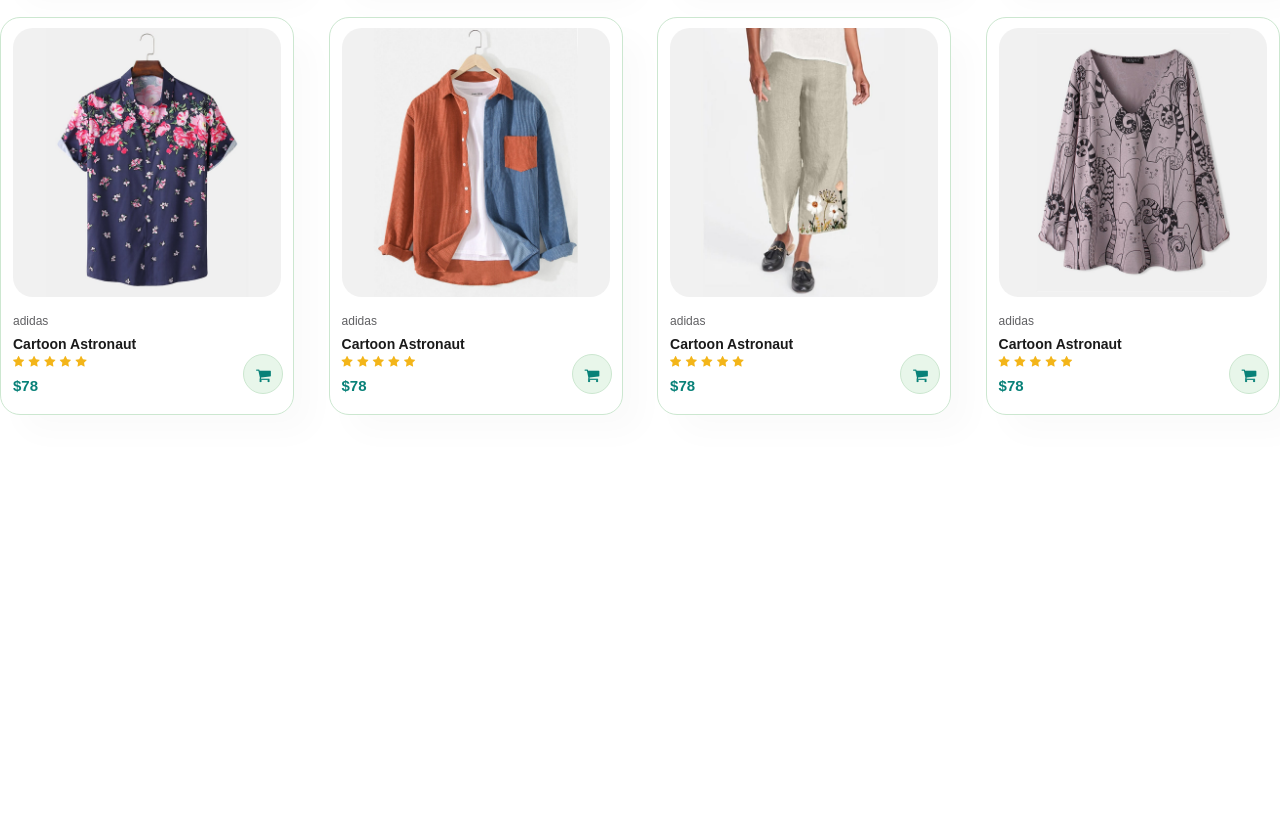
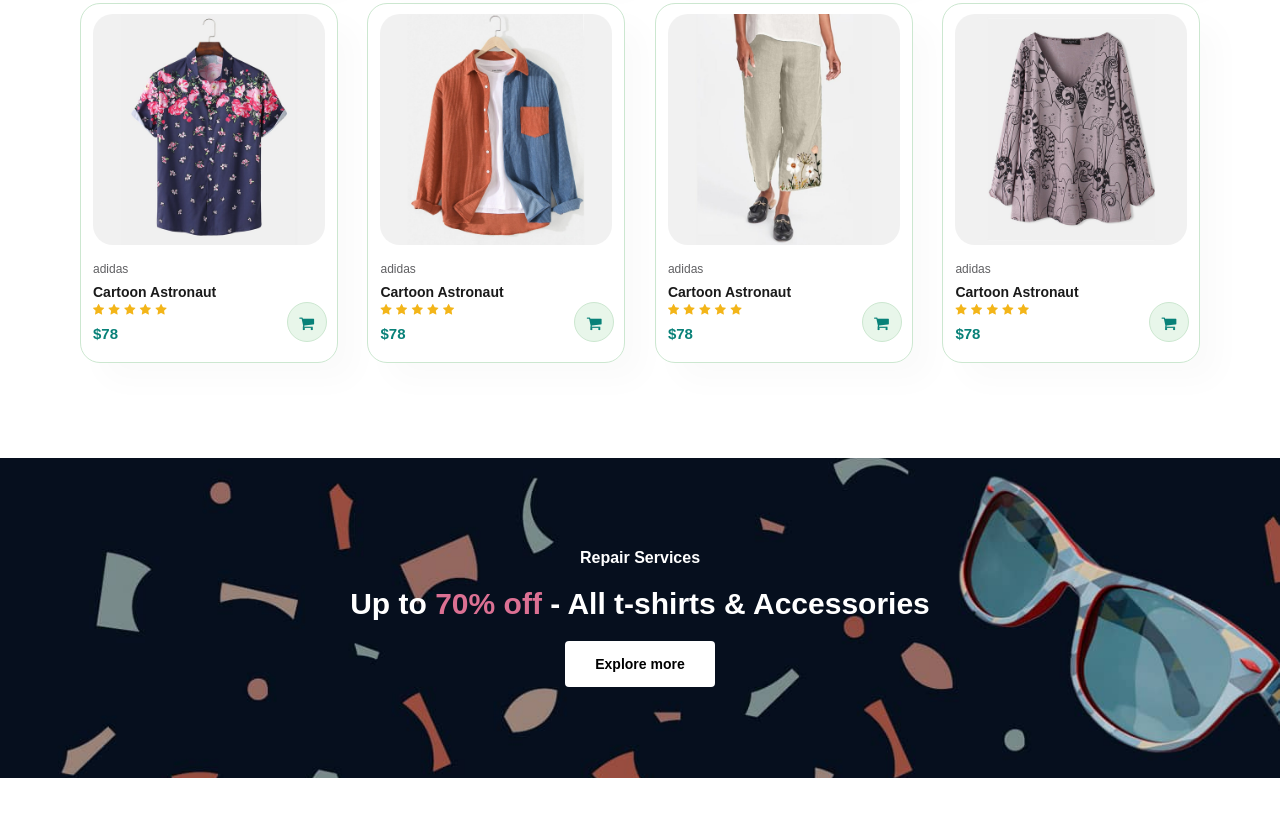
Before and after one commit to maxwelbarno/e-commerce-frontend, a plain HTML site: page index.html in a window 1280 px wide. Shown: the part 1904-2720 px from the top of the page. Before the commit the page ends 2391 px from the top, so only its background shows below. Drawn offline with Linux system fonts and the light colour scheme.

Commit message:
Add Banner
- fix section tag error

```diff
--- a/index.html
+++ b/index.html
@@ -55,7 +55,7 @@
         <h6>F24/7 Support</h6>
       </div>
     </section>
-    <section1 id="product" class="section-p1">
+    <section id="product" class="section-p1">
       <h2>Featured Products</h2>
       <p>Summer Collection New Modern Design</p>
       <div class="product-container">
@@ -189,6 +189,11 @@
         </div>
       </div>
     </section>
+    <section id="banner" class="section-m1">
+      <h4>Repair Services</h4>
+      <h2>Up to <span>70% off </span> - All t-shirts & Accessories</h2>
+      <button class="normal">Explore more</button>
+    </section>
     <script src="./index.js"></script>
   </body>
 </html>
--- a/style.css
+++ b/style.css
@@ -41,6 +41,19 @@ p {
 
 .section-m1 {
   margin: 40px 0;
+}
+
+button.normal {
+  font-size: 14px;
+  font-weight: 600;
+  padding: 15px 30px;
+  color: #000;
+  background-color: #fff;
+  border-radius: 4px;
+  cursor: pointer;
+  border: none;
+  outline: none;
+  transition: 0.2s;
 }
 
 body {
@@ -264,3 +277,37 @@ body {
   padding-top: 20px;
   flex-wrap: wrap;
 }
+
+#banner {
+  display: flex;
+  flex-direction: column;
+  justify-content: center;
+  align-items: center;
+  text-align: center;
+  background-image: url("./images/banner/b2.jpg");
+  width: 100%;
+  height: 40vh;
+  background-size: cover;
+  background-position: center;
+}
+
+#banner h4 {
+  color: #fff;
+  font-size: 16px;
+}
+
+#banner h2 {
+  color: #fff;
+  font-size: 30px;
+  padding: 10px 0;
+}
+
+#banner h2 span {
+  color: palevioletred;
+}
+
+#banner button:hover{
+  background-color: #088178;
+  color: #fff;
+
+}
```
